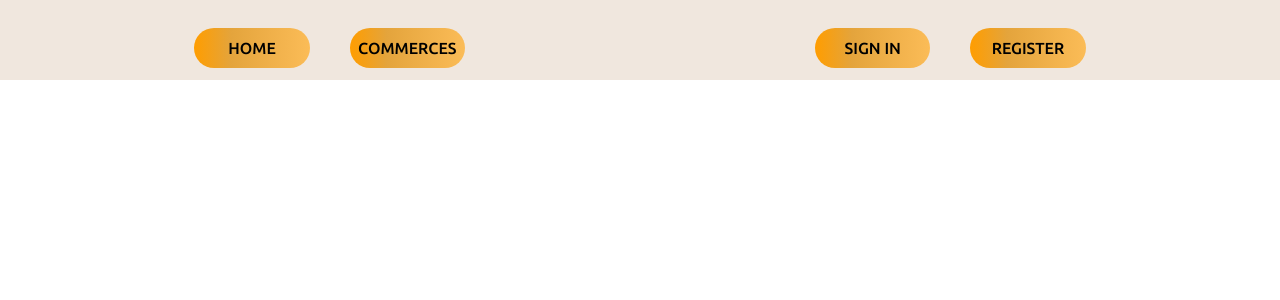
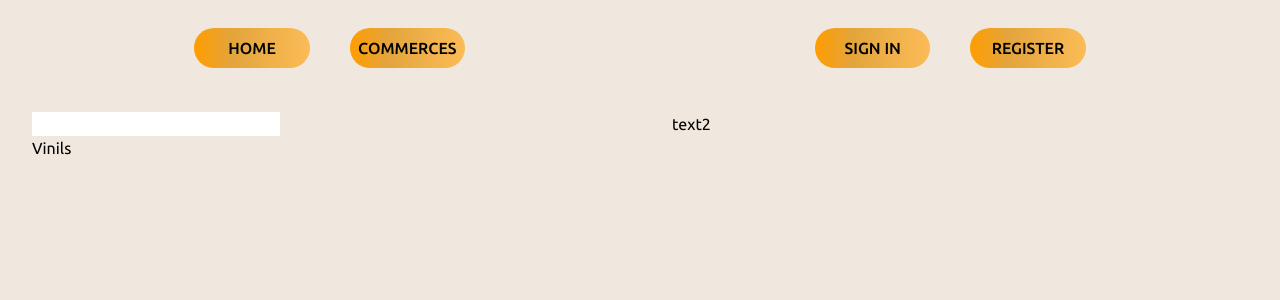
Before and after one commit to aperezmarquez/Web-for-commerces-React-project-, a Next.js app in the folder web_comercios/: page /comercios/commerce in a window 1280 px wide. Shown: the top 300 px of the page. Built offline with nearby package versions, Linux system fonts and the light colour scheme.

Commit message:
datos del commerce, para editarlo

```diff
--- /dev/null
+++ b/web_comercios/app/comercios/commerce/edit/edit-commerce.jsx
@@ -0,0 +1,30 @@
+import { useState } from 'react';
+import './edit-commerce.css'
+
+export default function EditCommerce ({ commerce, setCommerce }) {
+    const [tempCommerce, setTempCommerce] = useState(commerce)
+
+    function handleChange(e) {
+        const newComm = {
+            title : e.target.value,
+            smDesc : tempCommerce.smDesc,
+            desc : tempCommerce.desc,
+            url : tempCommerce.url,
+        }
+
+        setTempCommerce(newComm)
+    }
+
+    return (
+        <div className="fondo w-full h-screen flex mx-auto">
+            <div className="left-zone w-1/2 p-8">
+                <input type='text' onChange={handleChange}></input>
+                <h1>{commerce.title}</h1>
+            </div>
+
+            <div className="right-zone w-1/2 p-8">
+                <p>{commerce.desc}</p>
+            </div>
+        </div>
+    );
+}
--- a/web_comercios/app/comercios/commerce/page.jsx
+++ b/web_comercios/app/comercios/commerce/page.jsx
@@ -1,9 +1,11 @@
 "use client"
 
 import { useState } from "react";
+import EditCommerce from "./edit/edit-commerce";
 
 export default function Commerce() {
     const [notCheck, setNotCheck] = useState(true);
+    const [commerce, setCommerce] = useState([]);
 
     if (notCheck) {
         fetch('/api/user', {
@@ -19,13 +21,23 @@ export default function Commerce() {
         if(user[0].role != "commerce") {
             window.location.replace('http://localhost:3000/comercios')
         } else {
+            fetch('/api/commerces', {
+                method: 'GET',
+                headers: {
+                    'Content-Type': 'application/json'
+                }
+            }).then((res) => res.json()).then((commerces) => getCommerce(commerces, user))
+        }
+    }
 
-        }
+    function getCommerce(commerces, user) {
+        const temp = commerces.filter((commerce) => commerce.title == user[0].email)[0]
+        setCommerce(temp)
     }
 
     return (
         <>
-
+            <EditCommerce commerce={commerce} setCommerce={setCommerce}></EditCommerce>
         </>
     );
 }
--- a/web_comercios/data/user.json
+++ b/web_comercios/data/user.json
@@ -1 +1 @@
-[{"role":"commerce","email":"Vinilos","passwd":"6789"}]
+[{"role":"commerce","email":"Vinils","passwd":"6789"}]
--- a/web_comercios/data/users.json
+++ b/web_comercios/data/users.json
@@ -1 +1 @@
-[{"role":"admin","email":"Antonio","passwd":"Antonio"},{"role":"commerce","email":"Vinilos","passwd":"6789"},{"role":"user","email":"hello","passwd":"1234"}]
+[{"role":"admin","email":"Antonio","passwd":"Antonio"},{"role":"commerce","email":"Vinils","passwd":"6789"},{"role":"user","email":"hello","passwd":"1234"}]
```
Also changed, not shown: web_comercios/package.json (+8 -2 lines), web_comercios/tsconfig.json (added, +34 -0 lines), web_comercios/app/comercios/commerce/edit/edit-commerce.css (added), 1 other file (tests, documents, lock files or other folders).
